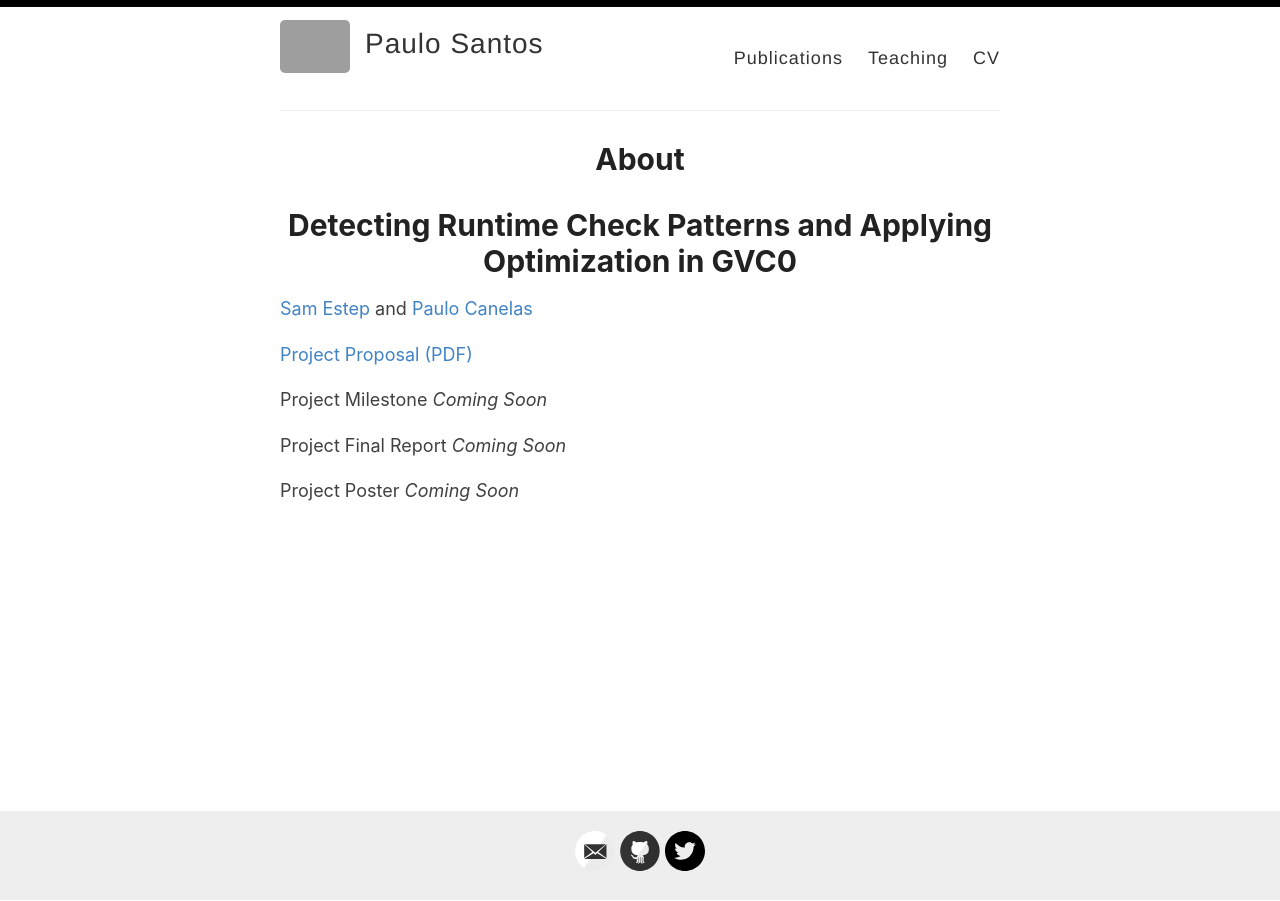
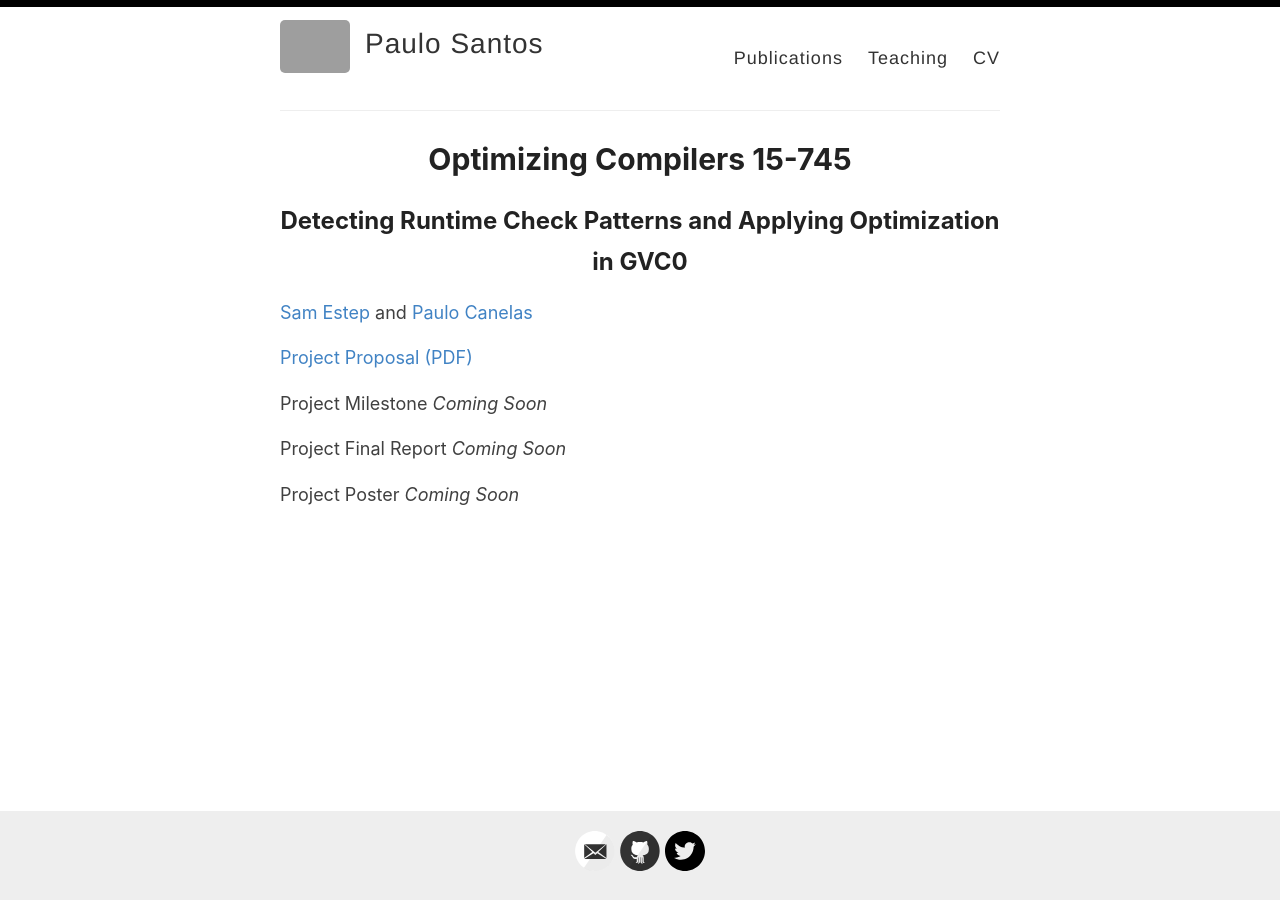
Before and after one commit to pcanelas/pcanelas.github.io, a Jekyll site: the page built from _pages/compilers.md, in a window 1280 px wide. Built offline with Jekyll 4.4.1, drawn with Linux system fonts in a browser that asks for light colours; grey boxes are pictures that could not be loaded.

Commit message:
Updated titles

```diff
--- a/_pages/compilers.md
+++ b/_pages/compilers.md
@@ -1,10 +1,10 @@
 ---
 layout: page
-title: About
+title: Optimizing Compilers 15-745
 permalink: /optimizing-compilers/
 ---
 
-# Detecting Runtime Check Patterns and Applying Optimization in GVC0
+## Detecting Runtime Check Patterns and Applying Optimization in GVC0
 
 [Sam Estep](https://samestep.com) and [Paulo Canelas](htpps://pcanelas.com)
 
```
